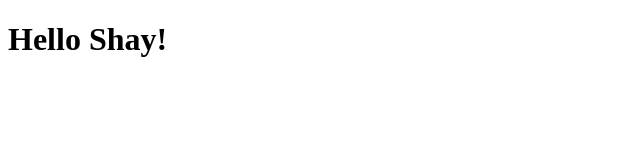
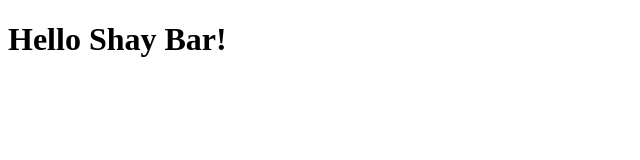
Before and after one commit to ShayBar6/myApp, a plain HTML site: page index.html in a window 1280 px wide. Shown: the whole page, without its empty margins (0-640 px from the left). Drawn offline with Linux system fonts and the light colour scheme.

Commit message:
Shay Bar change

```diff
--- a/index.html
+++ b/index.html
@@ -1,9 +1,9 @@
 <!DOCTYPE html>
 <html>
 <head>
-    <title>Hello Shay!</title>
+    <title>Hello Shay Bar!</title>
 </head>
 <body>
-    <h1>Hello Shay!</h1>
+    <h1>Hello Shay Bar!</h1>
 </body>
 </html>
```
